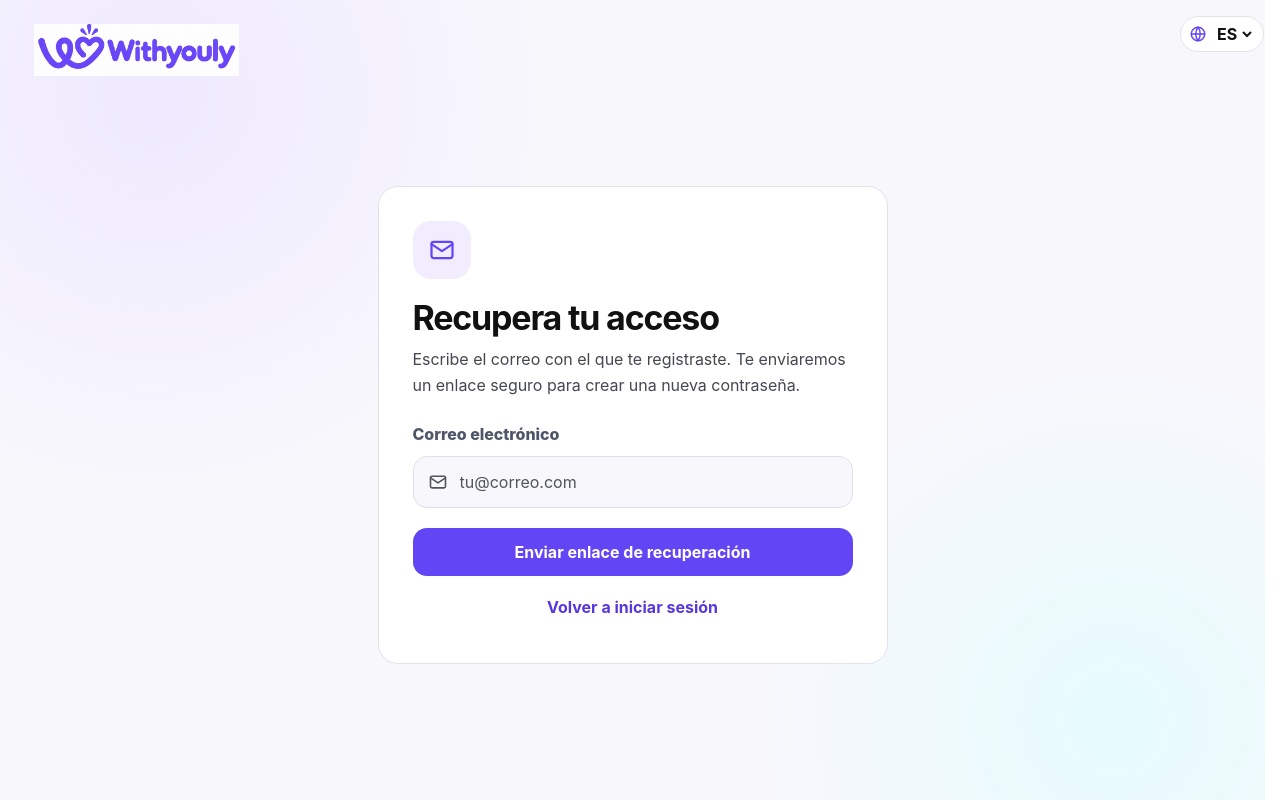
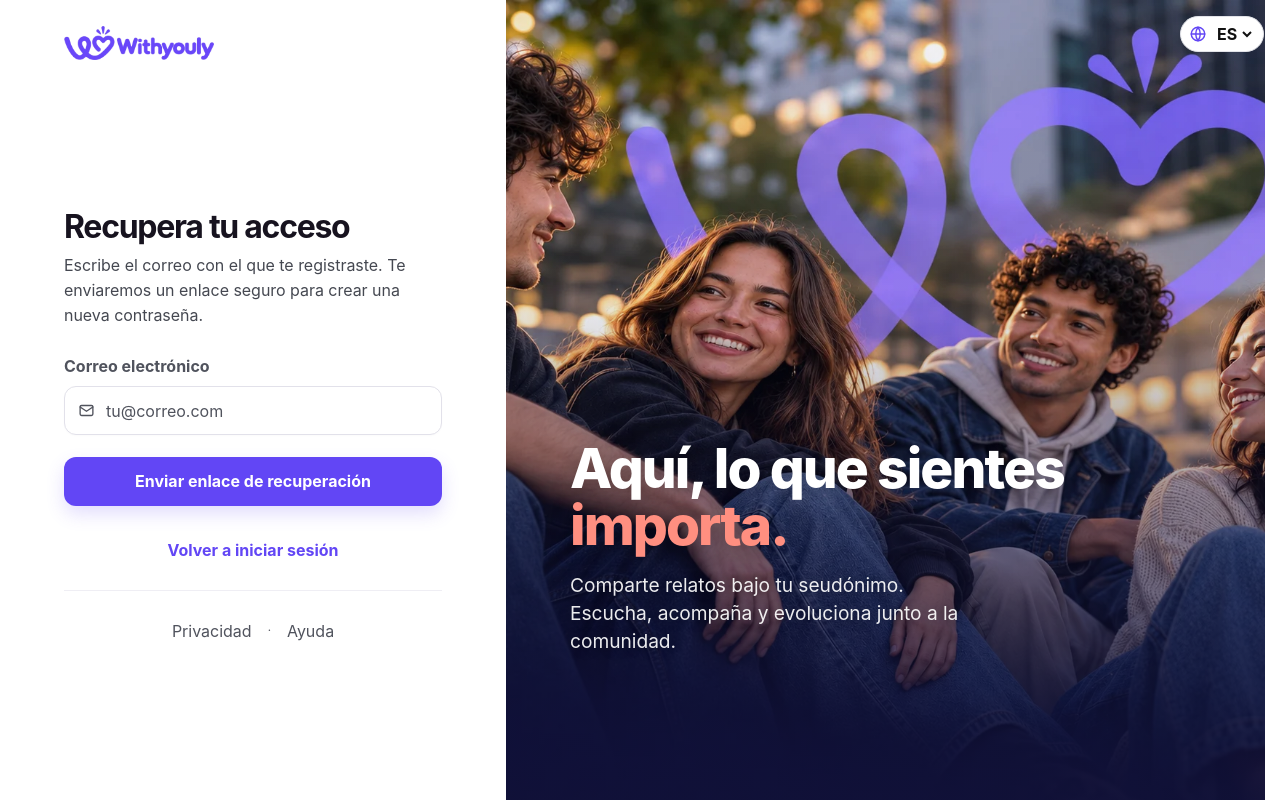
Before and after one commit to Bryandlc654/whityouly, a Next.js app in the folder frontend/: page /forgot-password in a window 1280 px wide. Built offline with nearby package versions, Linux system fonts and the light colour scheme; no server answers.

Commit message:
recuperacion: mismo acceso limpio que el login

```diff
--- a/frontend/src/app/forgot-password/page.tsx
+++ b/frontend/src/app/forgot-password/page.tsx
@@ -5,7 +5,7 @@ import { useRouter } from 'next/navigation';
 import { API_URL, extractErrorMessage } from '@/lib/api';
 import Icon from '@/components/wy/Icon';
 import { useI18n } from '@/components/providers/I18nProvider';
-import LanguageSwitcher from '@/components/wy/LanguageSwitcher';
+import AuthCard from '@/components/wy/AuthCard';
 
 export default function ForgotPasswordPage() {
   const [email, setEmail] = useState('');
@@ -42,22 +42,20 @@ export default function ForgotPasswordPage() {
   };
 
   return (
-    <div className="wy">
-      <div className="auth-lang"><LanguageSwitcher compact /></div>
-      <section className="onboarding-stage">
-        <button
-          className="auth-brand onboarding-brand"
-          type="button"
-          onClick={() => router.push('/')}
-          aria-label={t('nav.goHome')}
+    <AuthCard
+      variant="reference"
+      image="/assets/withyouly-login.webp"
+      imageAlt={t('auth.login.imageAlt')}
+      imageCaption={
+        <>
+          <h2>
+            {t('auth.login.visualTitle')} <em>{t('auth.login.visualAccent')}</em>
+          </h2>
+          <p>{t('auth.login.visualText')}</p>
+        </>
+      }
     >
-          <span className="brand-crop" />
-        </button>
-
-        <form className="recovery-card card" onSubmit={handleSubmit}>
-          <span className="recovery-icon">
-            <Icon name="mail" />
-          </span>
+      <form className="reference-form" onSubmit={handleSubmit}>
         <h1>{t('auth.forgot.title')}</h1>
         <p>{t('auth.forgot.subtitle')}</p>
 
@@ -79,15 +77,26 @@ export default function ForgotPasswordPage() {
           />
         </div>
 
-          <button className="primary auth-submit" type="submit" disabled={loading}>
+        <button className="primary reference-submit" type="submit" disabled={loading}>
           {loading ? t('auth.login.submitting') : t('auth.forgot.submit')}
         </button>
 
-          <button className="ghost back-login" type="button" onClick={() => router.push('/login')}>
+        <div className="create-account-line">
+          <button type="button" onClick={() => router.push('/login')}>
             {t('auth.forgot.back')}
           </button>
+        </div>
+
+        <div className="reference-legal">
+          <button type="button" onClick={() => router.push('/ayuda/privacidad')}>
+            {t('auth.privacy')}
+          </button>
+          <span>·</span>
+          <button type="button" onClick={() => router.push('/ayuda')}>
+            {t('auth.help')}
+          </button>
+        </div>
       </form>
-      </section>
-    </div>
+    </AuthCard>
   );
 }
```
Lines whose indentation alone changed are shown as unchanged.
